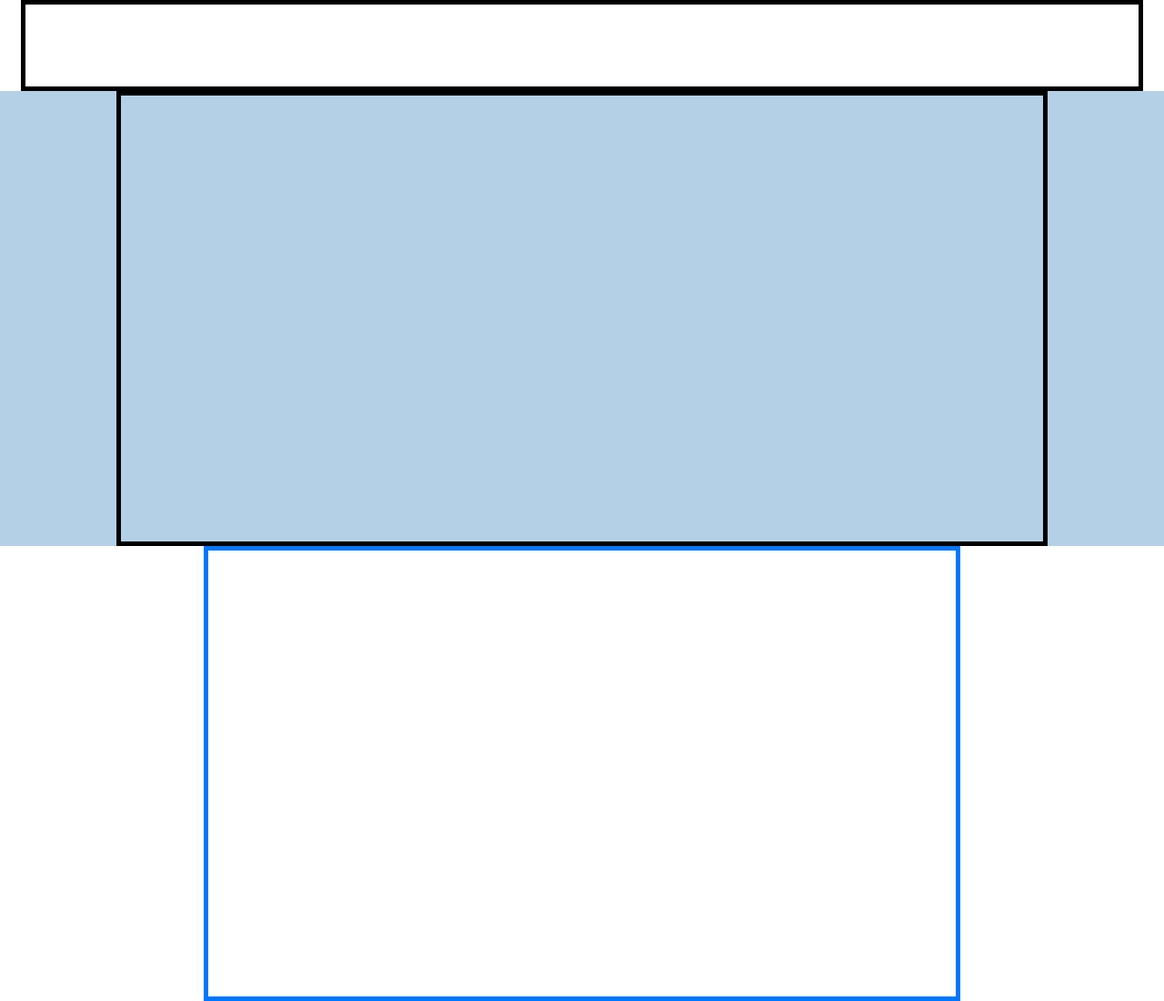
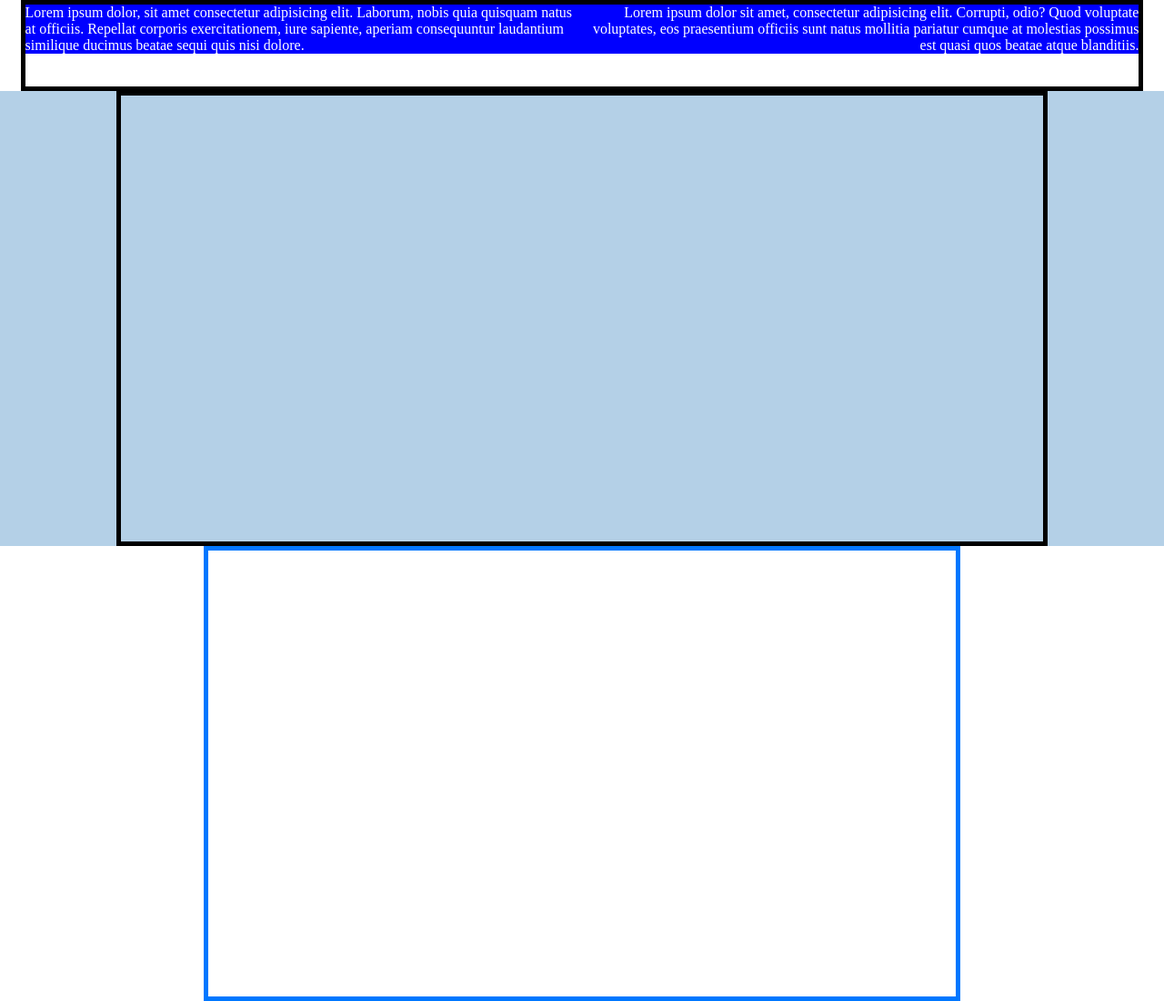
Before and after one commit to FloatIndex/htmlcss-dropbox, a plain HTML site: page index.html in a window 1280 px wide. Shown: the top 1100 px of the page at 91% size. Drawn offline with Linux system fonts and the light colour scheme.

Commit message:
layout header

```diff
--- a/index.html
+++ b/index.html
@@ -13,8 +13,20 @@
 
 <body>
     <header class="debug">
+
         <div class="container">
 
+            <div class="row">
+
+                <nav class="left">
+                    Lorem ipsum dolor, sit amet consectetur adipisicing elit. Laborum, nobis quia quisquam natus at officiis. Repellat corporis exercitationem, iure sapiente, aperiam consequuntur laudantium similique ducimus beatae sequi quis nisi dolore.
+                </nav>
+
+                <nav class="right">
+                    Lorem ipsum dolor sit amet, consectetur adipisicing elit. Corrupti, odio? Quod voluptate voluptates, eos praesentium officiis sunt natus mollitia pariatur cumque at molestias possimus est quasi quos beatae atque blanditiis.
+                </nav>
+
+            </div>
         </div>
     </header>
 
--- a/style.css
+++ b/style.css
@@ -13,16 +13,23 @@
     height: 500px;
 }
 
-header.debug {
-    height: 100px;
-}
-
 .container {
     height: 100%;
     width: 100%;
     border: 5px solid black;
 }
 
+    /* header */
+    header.debug {
+        height: 100px;
+    }
+
+    header nav.right, header nav.left {
+        background-color: blue;
+        color: white;
+    }
+
+    /* main */
     #piani .container {
         border-color: rgb(0, 119, 255);
     }
@@ -43,6 +50,7 @@ header.debug {
         border-color: rgb(255, 0, 179);
     }
 
+    /* footer */
     footer .container {
         border-color: white;
     }
@@ -58,6 +66,26 @@ header {
 header .container {
     width: 98%;
     margin: 0 auto;
+}
+
+header .row::after {
+    content: "";
+    display: table;
+    clear: both;
+}
+
+header nav.right, header nav.left {
+     width: 50%;
+     height: 100%;
+}
+
+header nav.right {
+    float: right;
+    text-align: right;
+}
+
+header nav.left {
+    float: left;
 }
 /* fine regole header */
 
```
Lines whose indentation alone changed are shown as unchanged.
